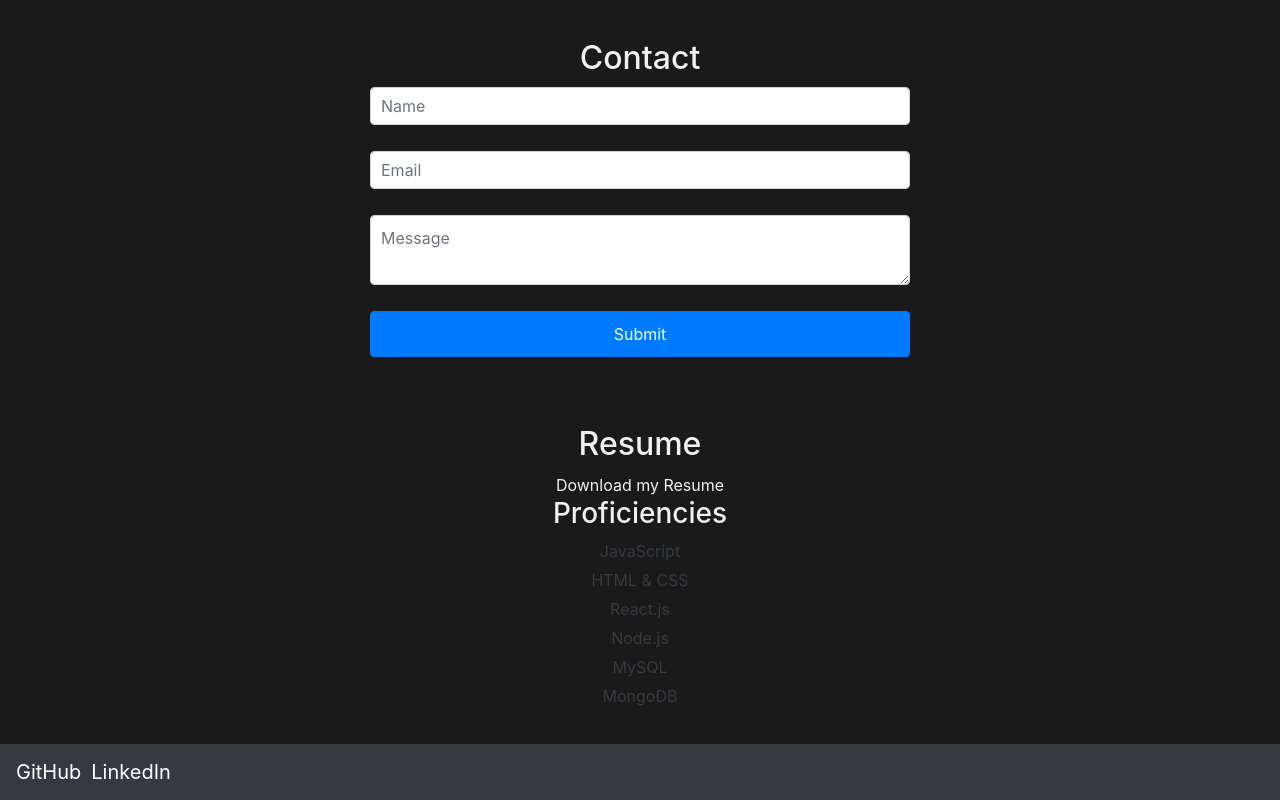
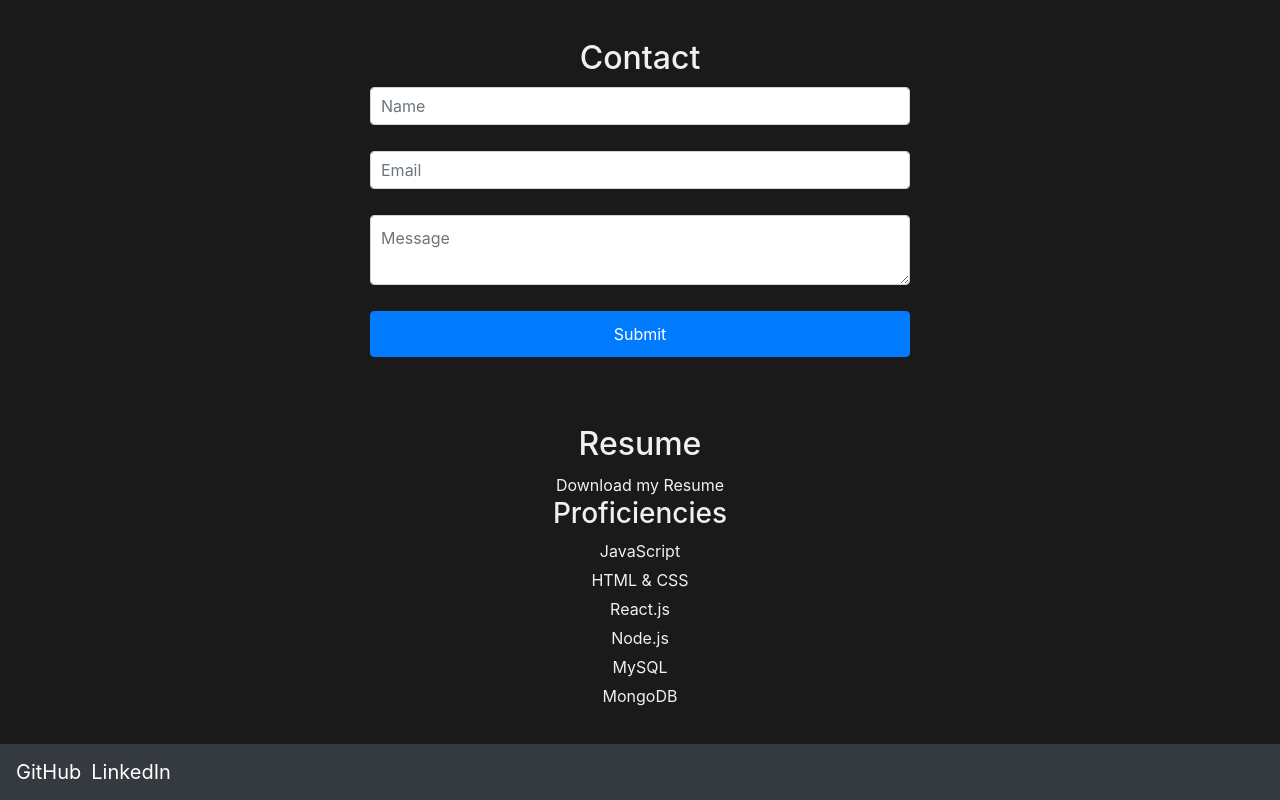
Before and after one commit to NeelCheo/Portfolio, a React (Create React App) app: page / in a window 1280 px wide. Shown: the part 1244-2044 px from the top of the page. Built offline with nearby package versions, Linux system fonts and the light colour scheme.

Commit message:
last style change for now

```diff
--- a/src/components/Resume/Resume.js
+++ b/src/components/Resume/Resume.js
@@ -22,7 +22,7 @@ function Resume() {
             <h3>Proficiencies</h3>
             <ul>
               {proficiencies.map((proficiency, index) =>
-                <li key={index} className="text-dark fs-3">{proficiency}</li>
+                <li key={index} className="fs-3">{proficiency}</li>
               )}
             </ul>
           </Col>
```
